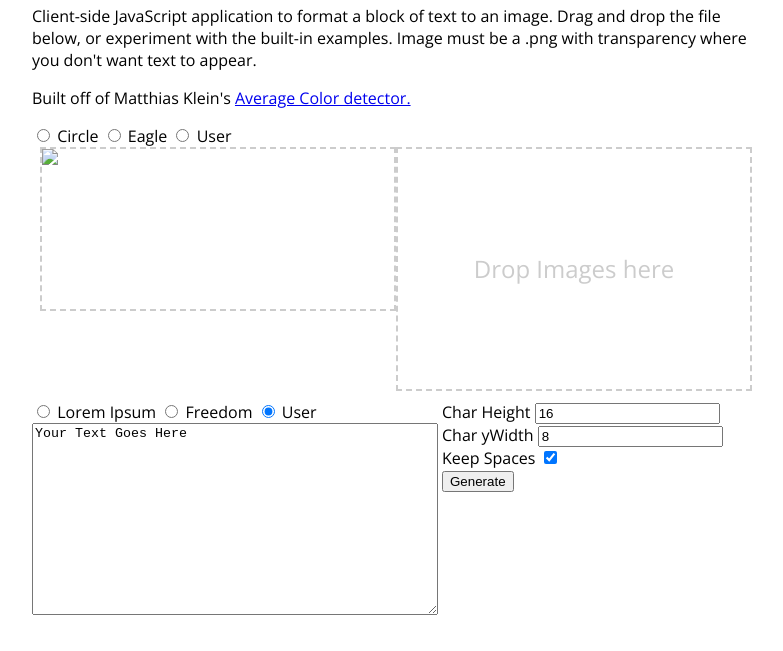
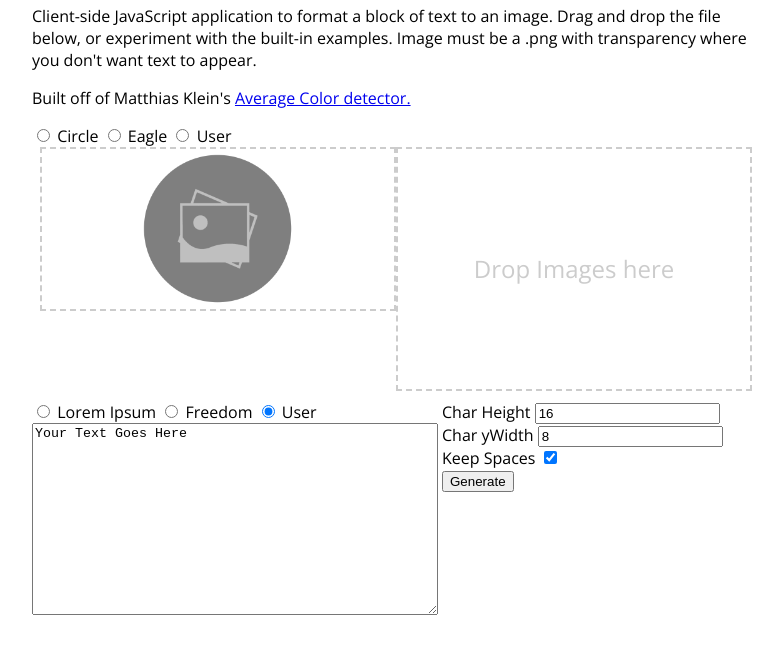
Before and after one commit to CrispinStichart/text-shaper, a plain HTML site: page index.html in a window 1280 px wide. Shown: the part 117-768 px from the top of the page, without its empty margins (248-1031 px from the left). Drawn offline with nearby package versions, Linux system fonts and the light colour scheme.

Commit message:
Fix five year old bug, lol

```diff
--- a/index.html
+++ b/index.html
@@ -1,13 +1,17 @@
 <!DOCTYPE html>
 <html>
+
 <head>
     <title>Image to Text</title>
     <link href='http://fonts.googleapis.com/css?family=Open+Sans:300,400,700' rel='stylesheet' type='text/css'>
     <link href='style.css' rel='stylesheet' type='text/css'>
 </head>
+
 <body>
     <h1>Image to Text</h1>
-<p>Client-side JavaScript application to format a block of text to an image. Drag and drop the file below, or experiment with the built-in examples. Image must be a .png with transparency where you don't want text to appear.</p>
+    <p>Client-side JavaScript application to format a block of text to an image. Drag and drop the file below, or
+        experiment with the built-in examples. Image must be a .png with transparency where you don't want text to
+        appear.</p>
 
     <p>Built off of Matthias Klein's <a href="http://matkl.github.io/average-color/">Average Color detector.</a></p>
 
@@ -27,7 +31,7 @@
             </div>
 
             <div id="imagePreview" class="col1">
-            <img src="example-images/Preview-icon.png" id="imgPreview" />
+                <img src="example-images/preview.png" id="imgPreview" />
             </div>
         </div>
     </div>
@@ -63,4 +67,5 @@
     <script src='controller.js'></script>
     <script src='shaper.js'></script>
 </body>
+
 </html>
```
Lines whose indentation alone changed are shown as unchanged.
